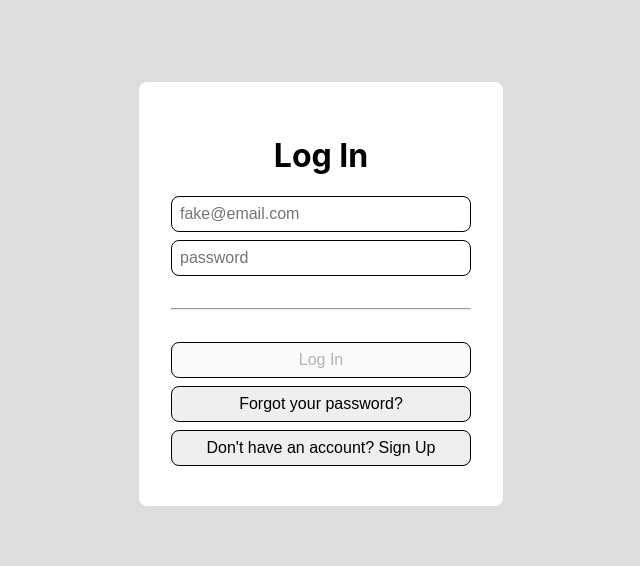
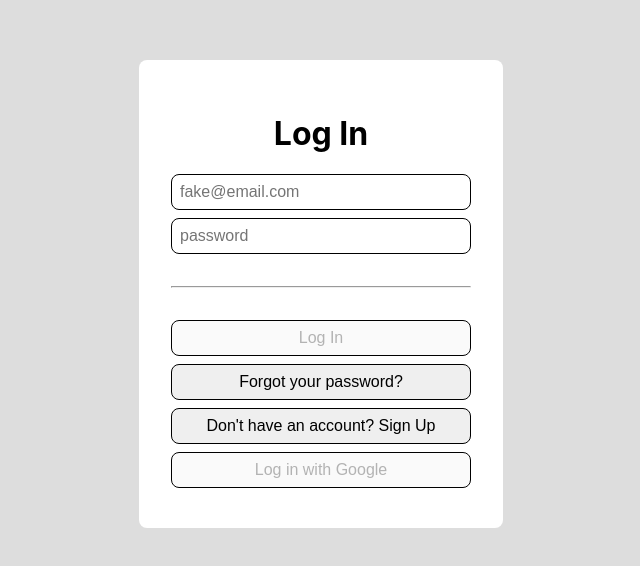
Before and after one commit to denis-rim/core-authentication-app, a React (Create React App) app in the folder front-end/: page /login in a window 1280 px wide. Shown: the part 106-672 px from the top of the page, without its empty margins (319-959 px from the left). Built offline with nearby package versions, Linux system fonts and the light colour scheme.

Commit message:
Creating a "Sign in with Google" button

```diff
--- a/front-end/src/pages/LoginPage.js
+++ b/front-end/src/pages/LoginPage.js
@@ -1,5 +1,5 @@
 import axios from "axios";
-import { useState } from "react";
+import { useEffect, useState } from "react";
 import { useHistory } from "react-router-dom";
 import { useToken } from "../auth/useToken";
 
@@ -9,6 +9,19 @@ export const LoginPage = () => {
   const [email, setEmail] = useState("");
   const [password, setPassword] = useState("");
   const [errorMessage, setErrorMessage] = useState("");
+  const [googleOauthUrl, setGoogleOauthUrl] = useState("");
+
+  useEffect(() => {
+    const loadGoogleOauthUrl = async () => {
+      try {
+        const response = await axios.get("/auth/google/url");
+        setGoogleOauthUrl(response.data.url);
+      } catch (error) {
+        console.log(error);
+      }
+      loadGoogleOauthUrl();
+    };
+  }, []);
 
   const onLoginClicked = async () => {
     const response = await axios.post("/api/login", {
@@ -46,6 +59,12 @@ export const LoginPage = () => {
       <button onClick={() => history.push("/sign-up")}>
         Don't have an account? Sign Up
       </button>
+      <button
+        disabled={!googleOauthUrl}
+        onClick={() => (window.local.href = googleOauthUrl)}
+      >
+        Log in with Google
+      </button>
     </div>
   );
 };
```
